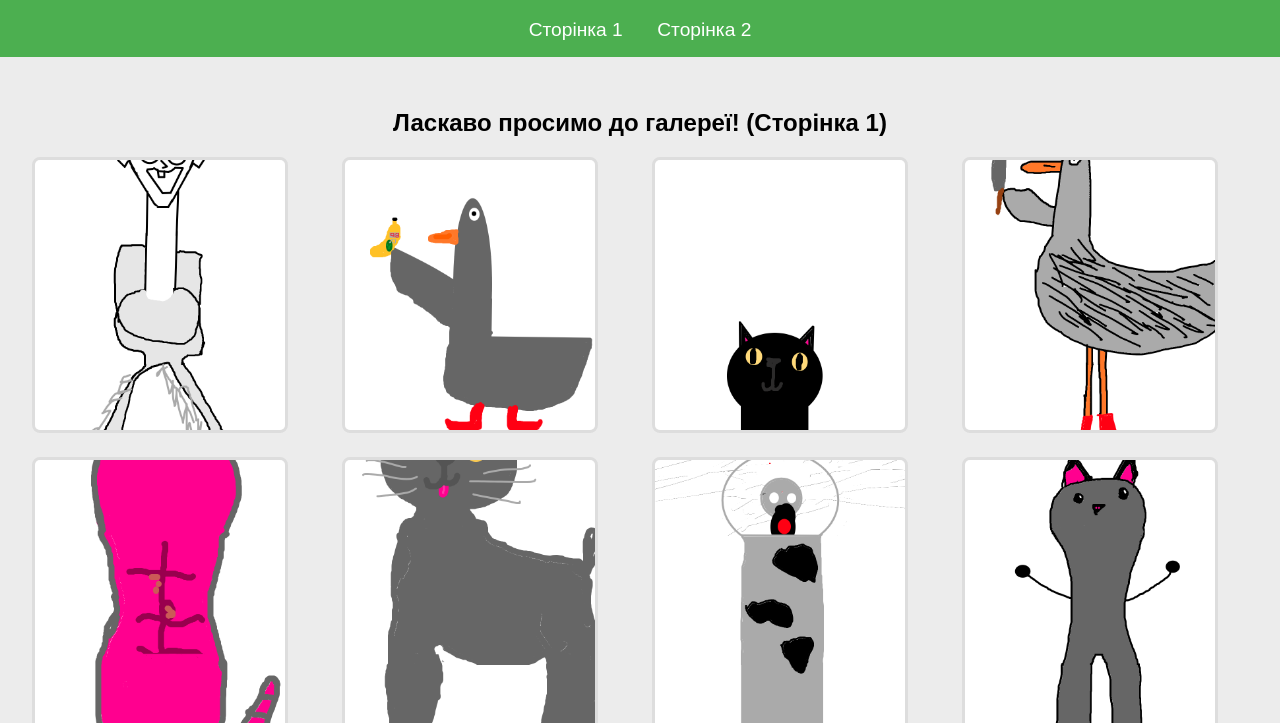
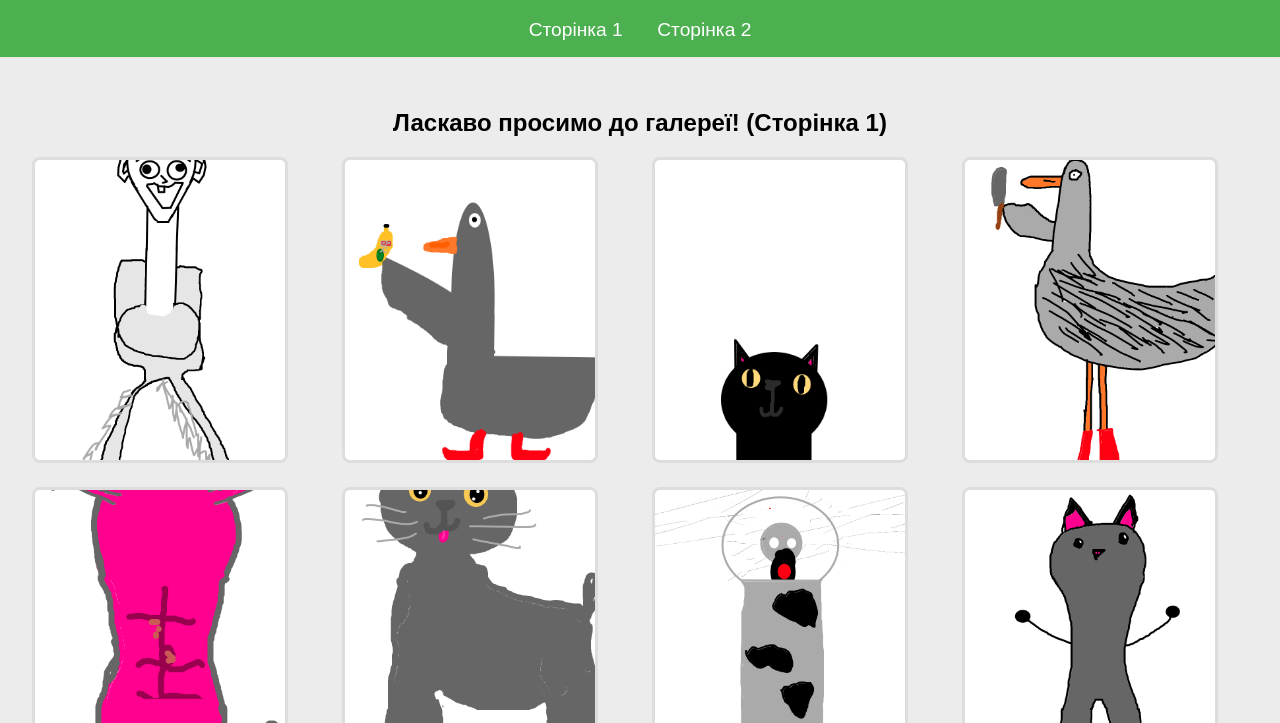
Before and after one commit to Kotyara45/Gallery, a plain HTML site: page index.html in a window 1280 px wide. Shown: the part 77-800 px from the top of the page. Drawn offline with Linux system fonts and the light colour scheme.

Commit message:
Update index.html

```diff
--- a/index.html
+++ b/index.html
@@ -54,7 +54,7 @@
 
         .gallery img {
             width: 250px; /* Збільшено ширину */
-            height: 270px; /* Збільшено висоту */
+            height: 300px; /* Збільшено висоту */
             object-fit: cover;
             border: 3px solid #ddd;
             border-radius: 8px;
```
